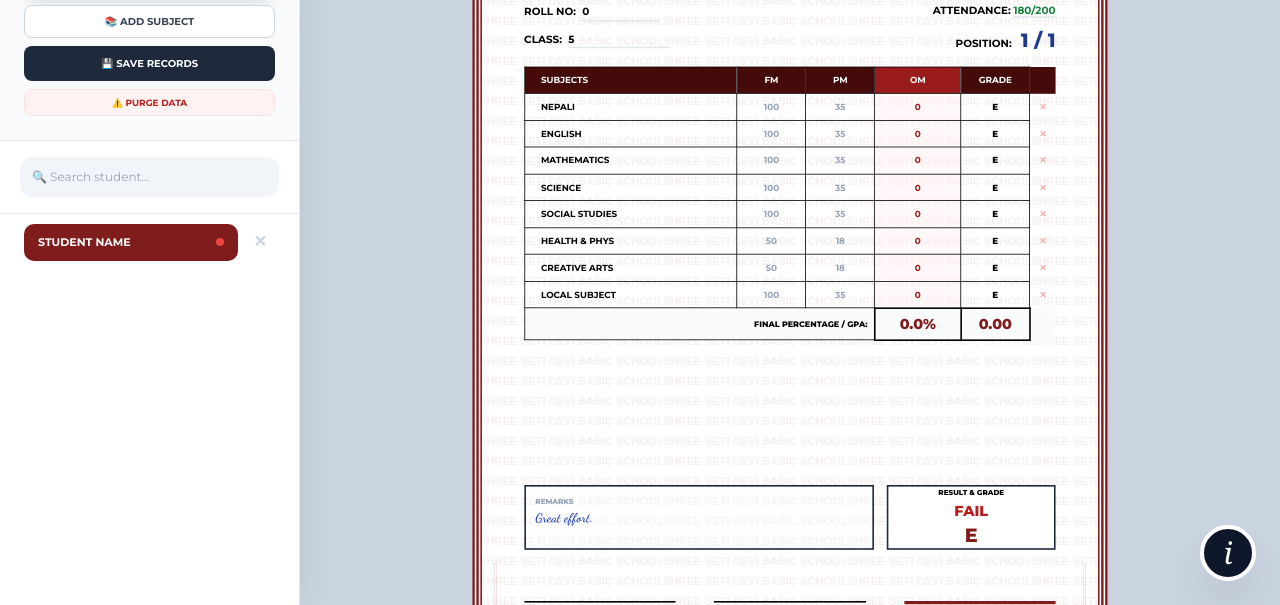
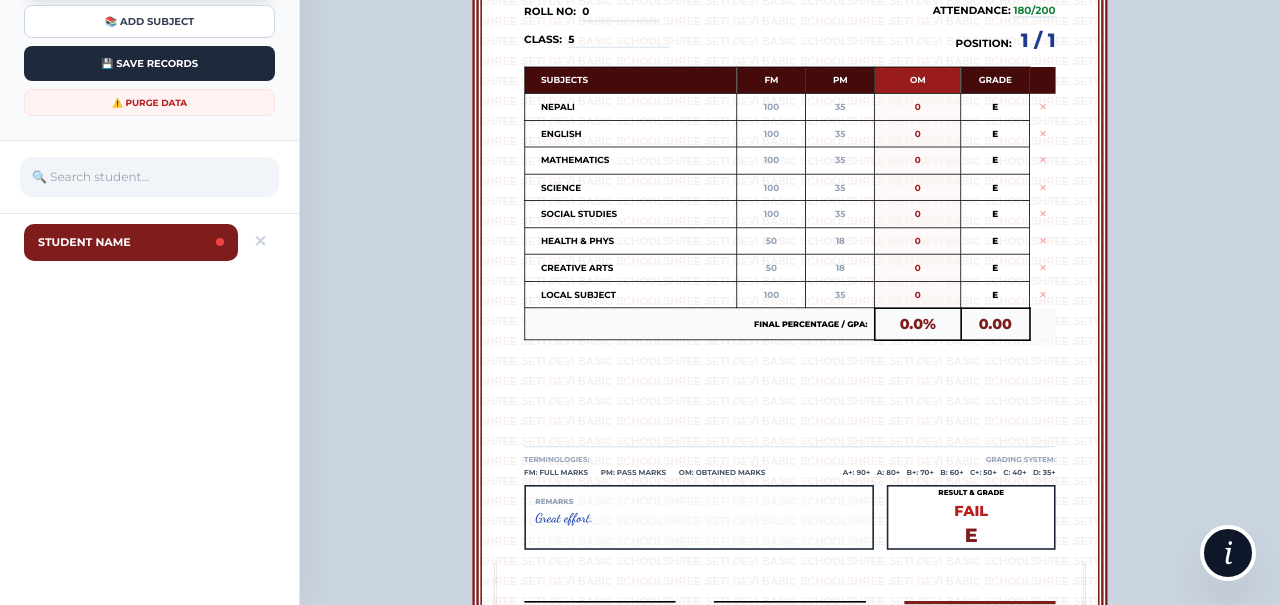
Before and after one commit to themrdhiraj/Marksheet, a plain HTML site: page readytousemarksheet.html in a window 1280 px wide. Shown: the part 195-800 px from the top of the page. Drawn offline with nearby package versions, Linux system fonts and the light colour scheme.

Commit message:
Update readytousemarksheet.html

```diff
--- a/readytousemarksheet.html
+++ b/readytousemarksheet.html
@@ -171,7 +171,24 @@
                         </table>
                     </div>
 
-                    <div class="grid grid-cols-3 gap-4 mt-4">
+                    <div class="mt-4 border-t-2 border-slate-200 pt-2 grid grid-cols-2 gap-4 text-[9px] uppercase font-bold text-slate-600">
+                        <div>
+                            <span class="text-slate-400">Terminologies:</span>
+                            <div class="flex gap-4 mt-1">
+                                <span>FM: Full Marks</span>
+                                <span>PM: Pass Marks</span>
+                                <span>OM: Obtained Marks</span>
+                            </div>
+                        </div>
+                        <div class="text-right">
+                            <span class="text-slate-400">Grading System:</span>
+                            <div class="flex gap-2 justify-end mt-1">
+                                <span>A+: 90+</span><span>A: 80+</span><span>B+: 70+</span><span>B: 60+</span><span>C+: 50+</span><span>C: 40+</span><span>D: 35+</span>
+                            </div>
+                        </div>
+                    </div>
+
+                    <div class="grid grid-cols-3 gap-4 mt-2">
                         <div class="col-span-2 border-2 border-slate-800 p-3 bg-slate-50/30">
                             <span class="text-[9px] font-black uppercase text-slate-400 block mb-1">Remarks</span>
                             <p id="d-rem" contenteditable="true" oninput="liveUpdate('rem', this.innerText)" class="remarks-text leading-tight outline-none"></p>
@@ -314,12 +331,7 @@
                 {n:"Social Studies", f:100, p:35, o:0}, {n:"Health & Phys", f:50, p:18, o:0},
                 {n:"Creative Arts", f:50, p:18, o:0}, {n:"Local Subject", f:100, p:35, o:0}
             ];
-
-            // If a current student exists, copy their subject names and limits
-            if(currentId && students[currentId]) {
-                subList = students[currentId].subjects.map(s => ({ ...s, o: 0 }));
-            }
-
+            if(currentId && students[currentId]) { subList = students[currentId].subjects.map(s => ({ ...s, o: 0 })); }
             students[id] = { name: "STUDENT NAME", roll: "0", grade: "5", att: "180/200", date: "2082-12-25", rem: "Great effort.", subjects: subList, total: 0, tf: 0, pass: true };
             currentId = id; saveToStorage(); load(id); renderList();
         }
```
